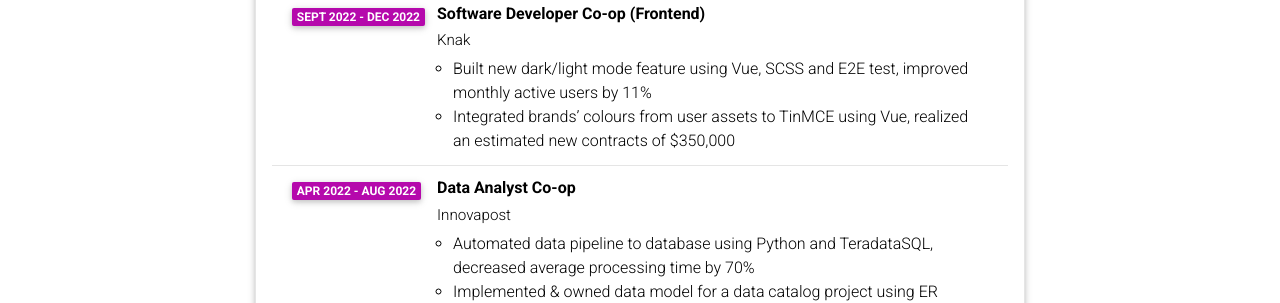
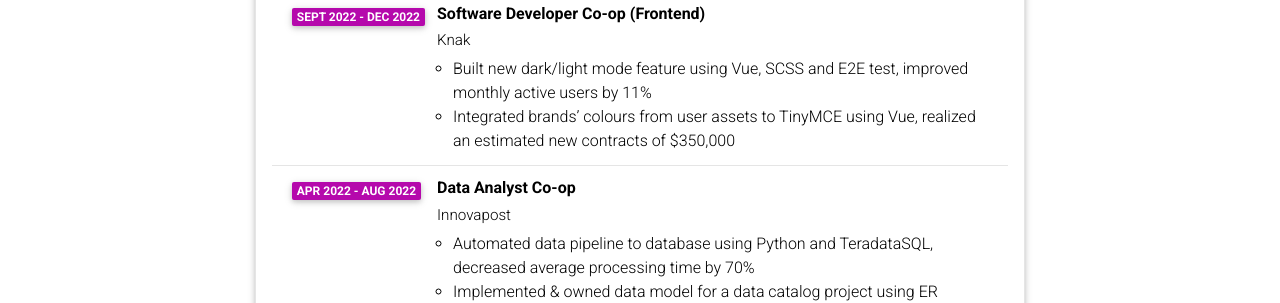
Before and after one commit to MinhThong14/My-Website, a Jekyll site: the page built from _pages/cv.md, in a window 1280 px wide and 900 px high, scrolled down 848 px. Shown: the part 153-456 px from the top of the window. Built offline with Jekyll 4.4.1, drawn with Linux system fonts in a browser that asks for light colours; comment, search, counter and statistics services are not loaded; a style sheet for code colours, icons or effects is not loaded.

Commit message:
fix: fix typo in resume

```diff
--- a/_data/cv.yml
+++ b/_data/cv.yml
@@ -36,7 +36,7 @@
       year: Sept 2022 - Dec 2022
       description:
         - Built new dark/light mode feature using Vue, SCSS and E2E test, improved monthly active users by 11%
-        - Integrated brands’ colours from user assets to TinMCE using Vue, realized an estimated new contracts of $350,000
+        - Integrated brands’ colours from user assets to TinyMCE using Vue, realized an estimated new contracts of $350,000
     - title: Data Analyst Co-op
       institution: Innovapost
       year: Apr 2022 - Aug 2022
```
Also changed, not shown: 1 other file.
